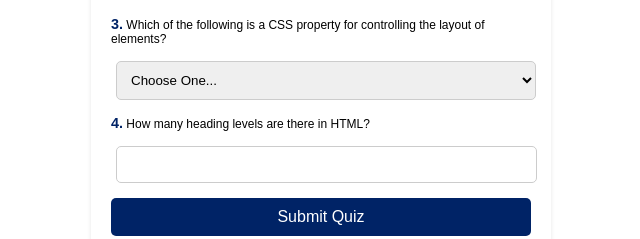
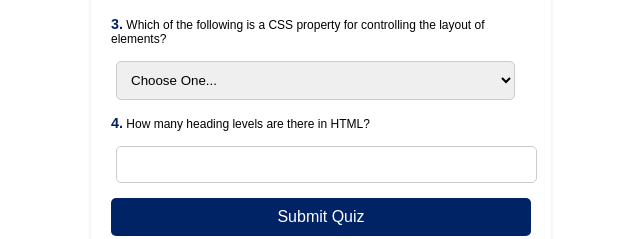
Before and after one commit to robertocaputo/wdd130, a plain HTML site: page quiz.html in a window 1280 px wide. Shown: the part 274-513 px from the top of the page, 319-959 px from the left. Drawn offline with Linux system fonts and the light colour scheme.

Commit message:
Add files via upload

```diff
--- a/quiz.html
+++ b/quiz.html
@@ -24,7 +24,7 @@
 
         <div class="question">
             <label for="q3">3. Which of the following is a CSS property for controlling the layout of elements?</label>
-            <select id="q3" name="q3" required style="width: 420px;">
+            <select id="q3" name="q3" required>
                 <option value="" selected disabled>Choose One...</option>
                 <option value="margin">margin</option>
                 <option value="color">color</option>
```
